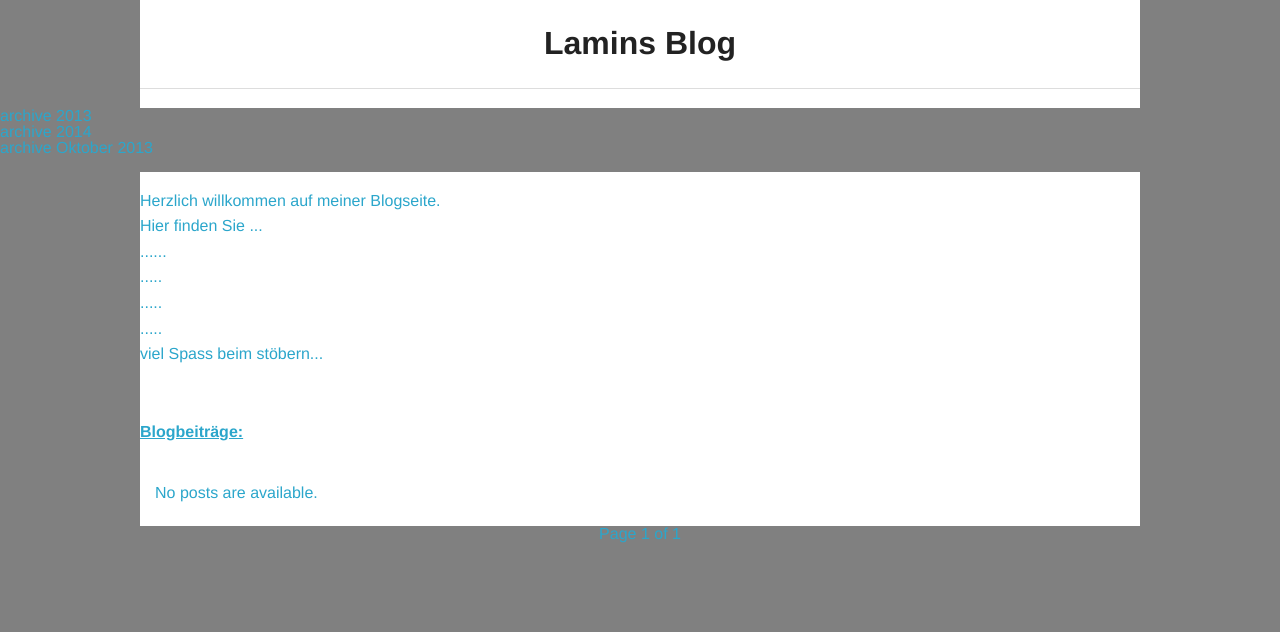
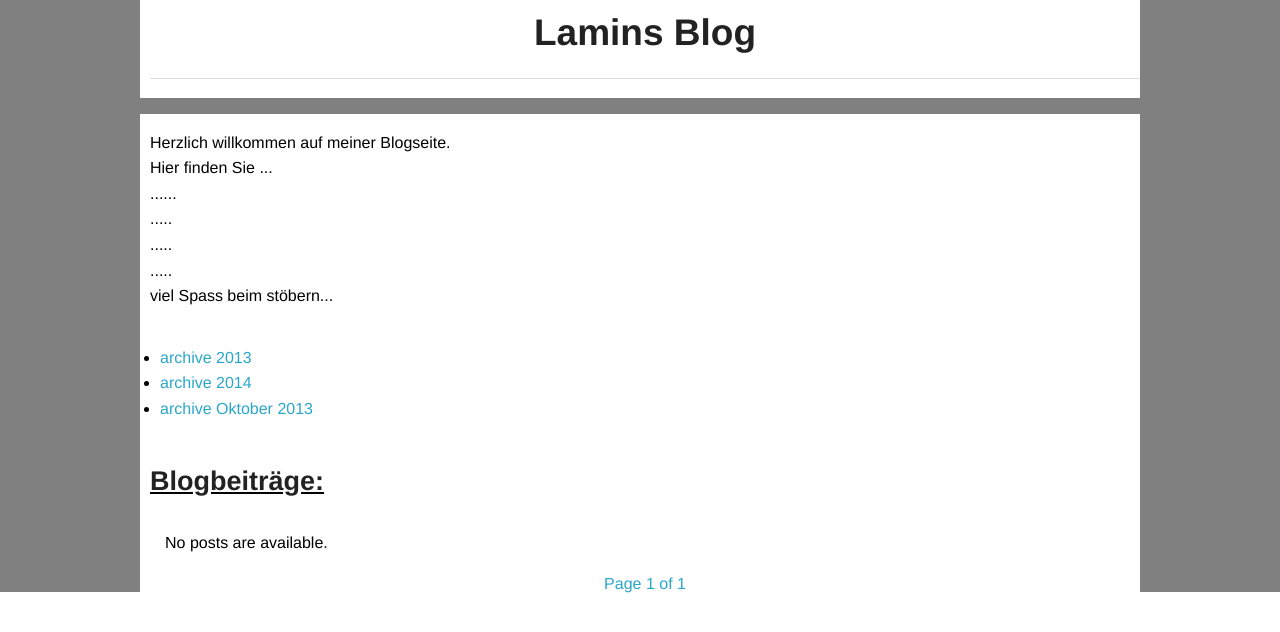
Before and after one commit to Wahena/blogging, a Django app: page /blogs/ in a window 1280 px wide. Shown: the top 632 px of the page. Run offline with Django 3.2, Linux system fonts and the light colour scheme; data that the repository does not hold is empty.

Commit message:
gestaltung der seite mittels css

```diff
--- a/blogs/models.py
+++ b/blogs/models.py
@@ -13,6 +13,12 @@
         return self.post_title
 
 
+class Meta:
+    ordering = ['-pub_date']
+
+
+
+
 class Image(models.Model):
     post = models.ForeignKey(Post, related_name="images")
     image = models.ImageField(upload_to='Images')
--- a/blogs/static/blogs/style.css
+++ b/blogs/static/blogs/style.css
@@ -1,3 +1,38 @@
-li a {
-    color: green;
+html body {
+    background-color:gray;
 }
+
+p  {
+    color: black;
+}
+
+div.sub  {
+    color: black;
+}
+
+div.row  {
+    background-color: white;
+    padding-left: 10px;
+}
+
+div.sidebar  {
+    color: black;
+
+    display:block;
+    position: relative;
+    margin-left: 10px;
+    position:static; top:80px; right:230px;
+
+}
+
+div.haupttitel  {
+    color: black;
+    background-color: white;
+    text-align: center;
+
+}
+
+div.haupttitel  {
+    color: black;
+    background-color: white;
+}
--- a/templates/blogs/index.html
+++ b/templates/blogs/index.html
@@ -1,41 +1,49 @@
+{% load staticfiles %}
 <!DOCTYPE html PUBLIC "-//W3C//DTD XHTML 1.0 Transitional//EN"
   "http://www.w3.org/TR/xhtml1/DTD/xhtml1-strict.dtd">
-<html xmlns="http://www.w3.org/1999/xhtml" xml:lang="en" lang="en" style="background-color: grey">
+<html xmlns="http://www.w3.org/1999/xhtml" xml:lang="en" lang="en">
 
     <head>
         <title>Lamins Blogpage</title>
     </head>
 
-    <body style="background-color: grey">
-        {% load staticfiles %}
+    <body>
+
 
         <link rel="stylesheet" type="text/css" href="{% static 'blogs/style.css' %}" />
         <link rel="stylesheet" type="text/css" href="{% static 'blogs/foundation.css' %}" />
         <link rel="stylesheet" type="text/css" href="{% static 'blogs/foundation.min.css' %}" />
         <link rel="stylesheet" type="text/css" href="{% static 'blogs/normalize.css' %}" />
 
-        <div class="row" style="background-color: white">
-            <div style= "text-align: center;" class="large-12 columns">
-                <h1>Lamins Blog</h1>
+        <div class="row">
+            <div class="haupttitel">
+                <div class="large-12 columns">
+                    <h2>Lamins Blog</h2>
+                </div>
+                <hr>
             </div>
-            <hr>
         </div>
-        <div class="sidebar">
-                <a href = "{% url 'blogs:post_year_archive' year=2013 %}">archive 2013<a/> <br />
-                <a href = "{% url 'blogs:post_year_archive' year=2014 %}">archive 2014<a/> <br />
-                <a href = "{% url 'blogs:post_month_archive' month='oct' year=2013  %}">archive Oktober 2013<a/> <br />
-            </div>
+
         <br>
-        <div class="row"style="background-color: white">
+        <div class="row">
             <div>
                 <br /><p>Herzlich willkommen auf meiner Blogseite.<br />
                 Hier finden Sie ...<br />......<br />.....<br />.....<br />.....<br />
                 viel Spass beim stöbern...</p><br />
             </div>
+
+            <div class="sidebar">
+                        <ul>
+                        <li><a href = "{% url 'blogs:post_year_archive' year=2013 %}">archive 2013<a/></li>
+                        <li><a href = "{% url 'blogs:post_year_archive' year=2014 %}">archive 2014<a/></li>
+                        <li><a href = "{% url 'blogs:post_month_archive' month='oct' year=2013  %}">archive Oktober 2013<a/></li>
+                        </ul>
+                    </div>
+
             <br />
-            <div style="text-align:left; text-decoration:underline">
-                <p><strong>Blogbeiträge:</strong></p>
-            </div>
+                <div class="sub" style="text-align:left; text-decoration:underline">
+                    <h3>Blogbeiträge:</h3>
+                </div>
             <br>
             <div class="large-12 large-uncentered columns">
                 {% if posts %}
@@ -45,7 +53,7 @@
                             <li>
                                 <a href = "{% url 'blogs:detail' post.id %}">
                                 <em>{{ post.pub_date|date:"d.m.y - H:i" }}</em> &nbsp;&nbsp;
-                                <strong>{{ post.post_title }}</strong></a>
+                                <p><strong>{{ post.post_title }}</strong></p></a>
                             </li>
                         {% endif %}
                     {% endfor %}
@@ -54,24 +62,9 @@
                     <p>No posts are available.</p>
                 {% endif %}
             </div>
-            <div class="small-9 small-left large-uncentered columns show-for-small">
-                {% if posts %}
-                    <ul>
-                    {% for post in posts %}
-                        {% if post.is_active %}
-                            <li><a href = "{% url 'blogs:detail' post.id %}"> &nbsp;&nbsp;
-                            <strong>{{ post.post_title }}</strong></a></li>
-                        {% endif %}
-                    {% endfor %}
-                    </ul>
-                {% else %}
-                    <p>No posts are available.</p>
-                {% endif %}
-            </div>
-
         </div>
         <div class="row">
-            <div class="small-5 small-centered columns">
+            <div class="large-5 large-centered columns">
                 <div style="text-align: center" class="pagination">
                     <span class="step-links">
                         {% if posts.has_previous %}
@@ -87,6 +80,9 @@
                         {% endif %}
                     </span>
                 </div>
+
+
+
             </div>
         </div>
     </body>
```
Also changed, not shown: templates/blogs/base.html (added, +24 -0 lines).
